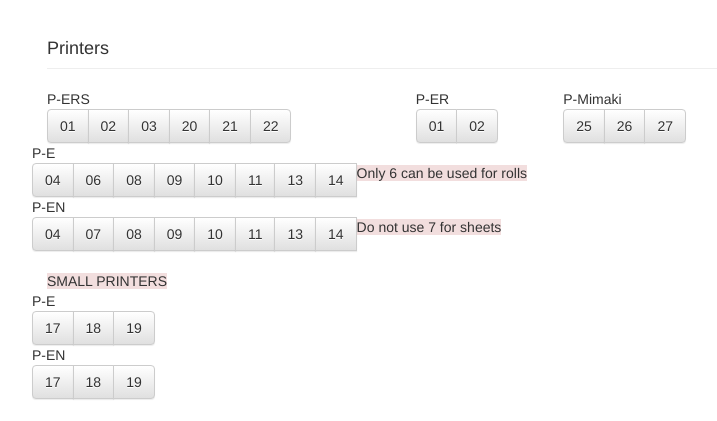
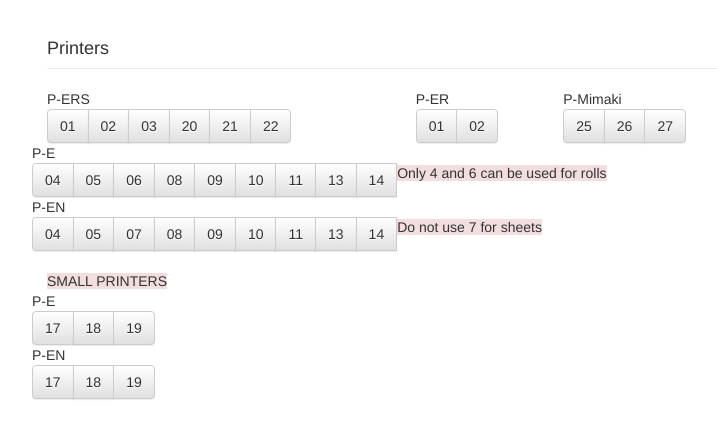
Before and after one commit to beymig/dynamicteam, a Flask app: template web/templates/printroom_view.html in a window 1280 px wide. Shown: the part 51-472 px from the top of the page, without its empty margins (213-930 px from the left). Run offline with Flask 2, Linux system fonts and the light colour scheme; tables that the repository leaves empty hold one stand-in row (values such as "Sample post"); the template is opened without the code that fills it: values that come from a table or form of the project are taken from there, most other values are stand-ins (such as "Sample title", 1, 10 or a date in 2020); some libraries are stand-ins or nearby versions.

Commit message:
added printer 5

```diff
--- a/web/templates/printroom_view.html
+++ b/web/templates/printroom_view.html
@@ -210,10 +210,10 @@ $( document ).ready(function() {
             P-E
             <div role="toolbar" class="btn-toolbar">
                 <div class="btn-group">
-                    {% for printer in (4,6,8,9,10,11,13,14) %}
+                    {% for printer in (4,5,6,8,9,10,11,13,14) %}
                     <button class="btn btn-default" id="P-E{{ " %02d"|format(printer) }}" type="button">{{ "%02d"|format(printer) }}</button>
                     {% endfor %}
-                    <span class="bg-danger">Only 6 can be used for rolls</span>
+                    <span class="bg-danger">Only 4 and 6 can be used for rolls</span>
                 </div>
             </div>
         </div>
@@ -222,7 +222,7 @@ $( document ).ready(function() {
             P-EN
             <div role="toolbar" class="btn-toolbar">
                 <div class="btn-group">
-                    {% for printer in (4,7,8,9,10,11,13,14) %}
+                    {% for printer in (4,5,7,8,9,10,11,13,14) %}
                     <button class="btn btn-default" id="P-EN{{ " %02d"|format(printer) }}" type="button">{{ "%02d"|format(printer) }}</button>
                     {% endfor %}
                     <span class="bg-danger">Do not use 7 for sheets</span>
```
